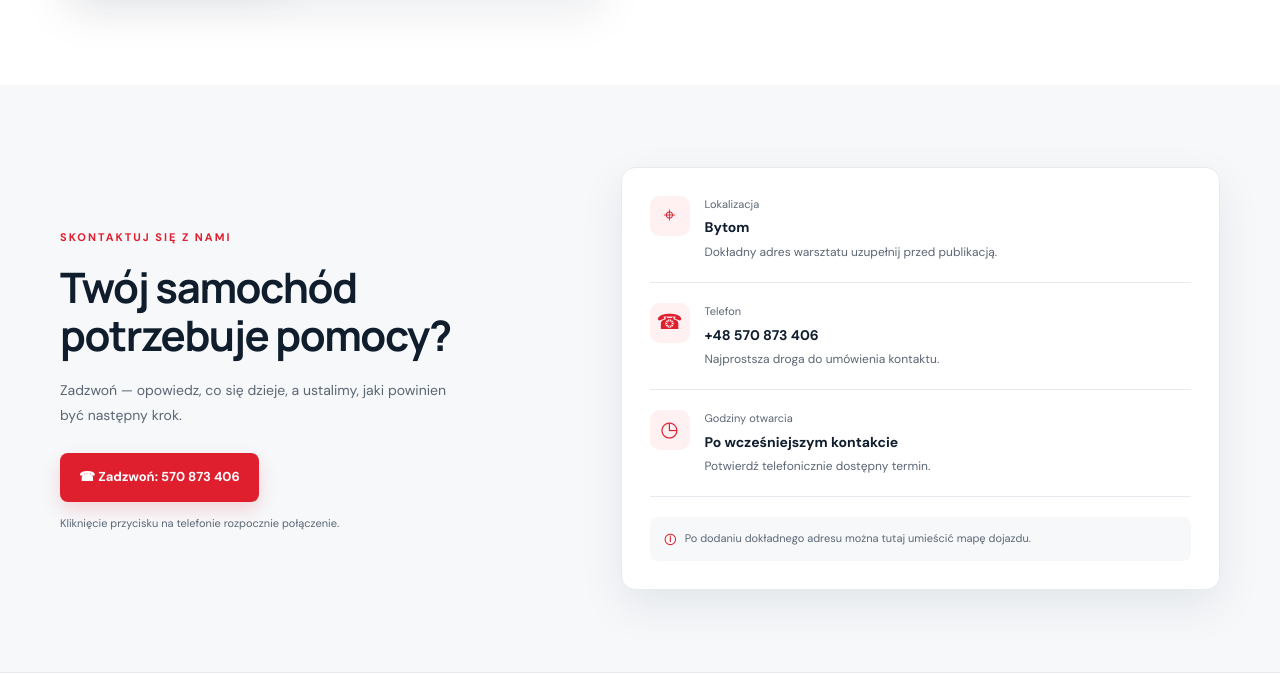
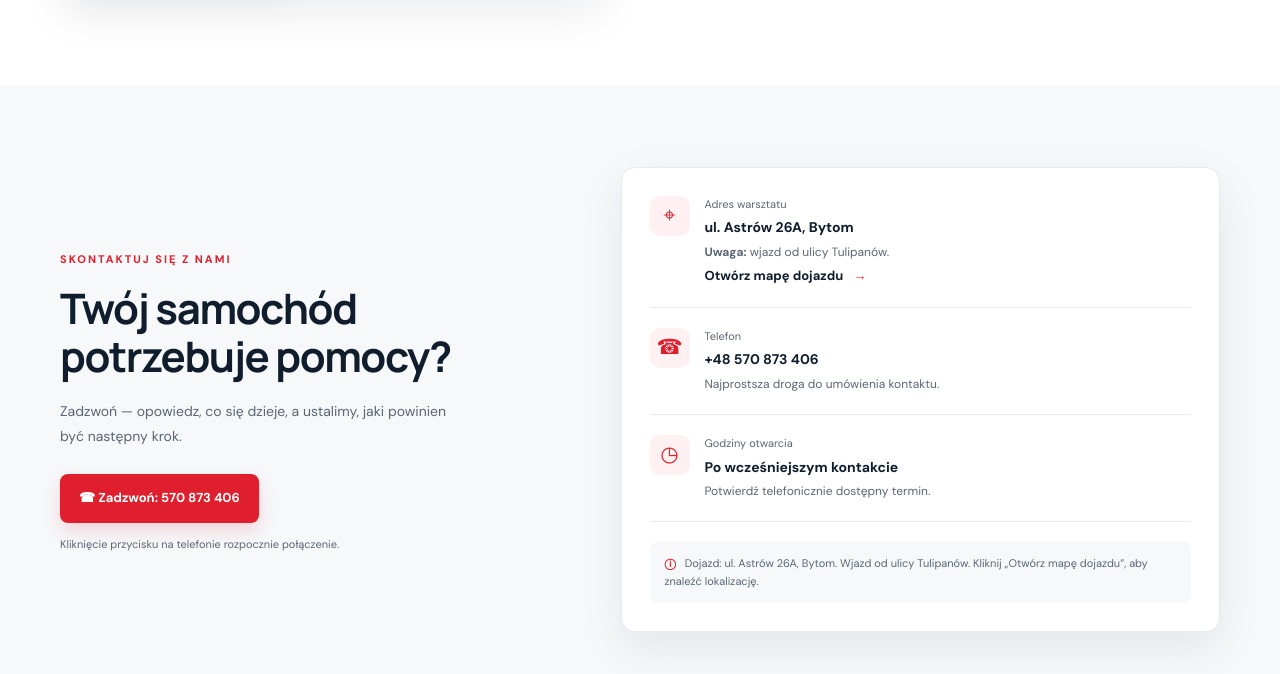
Before and after one commit to TOMUS-TRANS/tomus-trans, a plain HTML site: page index.html in a window 1280 px wide. Shown: the part 1855-2529 px from the top of the page. Drawn offline with Linux system fonts and the light colour scheme; a script that the page names is missing.

Commit message:
Update index.html

```diff
--- a/index.html
+++ b/index.html
@@ -1,9 +1,10 @@
+
 <!doctype html>
 <html lang="pl">
 <head>
   <meta charset="utf-8">
   <meta name="viewport" content="width=device-width, initial-scale=1">
-  <meta name="description" content="Tomuś Trans — warsztat samochodowy w Bytomiu. Diagnostyka komputerowa, mechanika, rozrządy, hamulce, zawieszenie i serwis olejowy.">
+  <meta name="description" content="Tomuś Trans — warsztat samochodowy w Bytomiu, ul. Astrów 26A, wjazd od ulicy Tulipanów. Diagnostyka komputerowa, mechanika, rozrządy, hamulce, zawieszenie i serwis olejowy.">
   <meta name="theme-color" content="#ffffff">
   <title>Tomuś Trans | Warsztat samochodowy — Bytom</title>
   <link rel="stylesheet" href="style.css">
@@ -87,10 +88,18 @@
           <p class="microcopy">Kliknięcie przycisku na telefonie rozpocznie połączenie.</p>
         </div>
         <div class="contact-card">
-          <div class="contact-item"><span class="contact-icon">⌖</span><div><small>Lokalizacja</small><strong>Bytom</strong><p>Dokładny adres warsztatu uzupełnij przed publikacją.</p></div></div>
+          <div class="contact-item">
+            <span class="contact-icon">⌖</span>
+            <div>
+              <small>Adres warsztatu</small>
+              <strong>ul. Astrów 26A, Bytom</strong>
+              <p><b>Uwaga:</b> wjazd od ulicy Tulipanów.</p>
+              <p><a class="text-link" href="https://www.google.com/maps/search/?api=1&query=ul.%20Astr%C3%B3w%2026A%2C%20Bytom" target="_blank" rel="noopener noreferrer">Otwórz mapę dojazdu <span aria-hidden="true">→</span></a></p>
+            </div>
+          </div>
           <div class="contact-item"><span class="contact-icon">☎</span><div><small>Telefon</small><strong><a href="tel:+48570873406">+48 570 873 406</a></strong><p>Najprostsza droga do umówienia kontaktu.</p></div></div>
           <div class="contact-item"><span class="contact-icon">◷</span><div><small>Godziny otwarcia</small><strong>Po wcześniejszym kontakcie</strong><p>Potwierdź telefonicznie dostępny termin.</p></div></div>
-          <div class="map-note"><span>ⓘ</span> Po dodaniu dokładnego adresu można tutaj umieścić mapę dojazdu.</div>
+          <div class="map-note"><span>ⓘ</span> Dojazd: ul. Astrów 26A, Bytom. Wjazd od ulicy Tulipanów. Kliknij „Otwórz mapę dojazdu”, aby znaleźć lokalizację.</div>
         </div>
       </div>
     </section>
```
